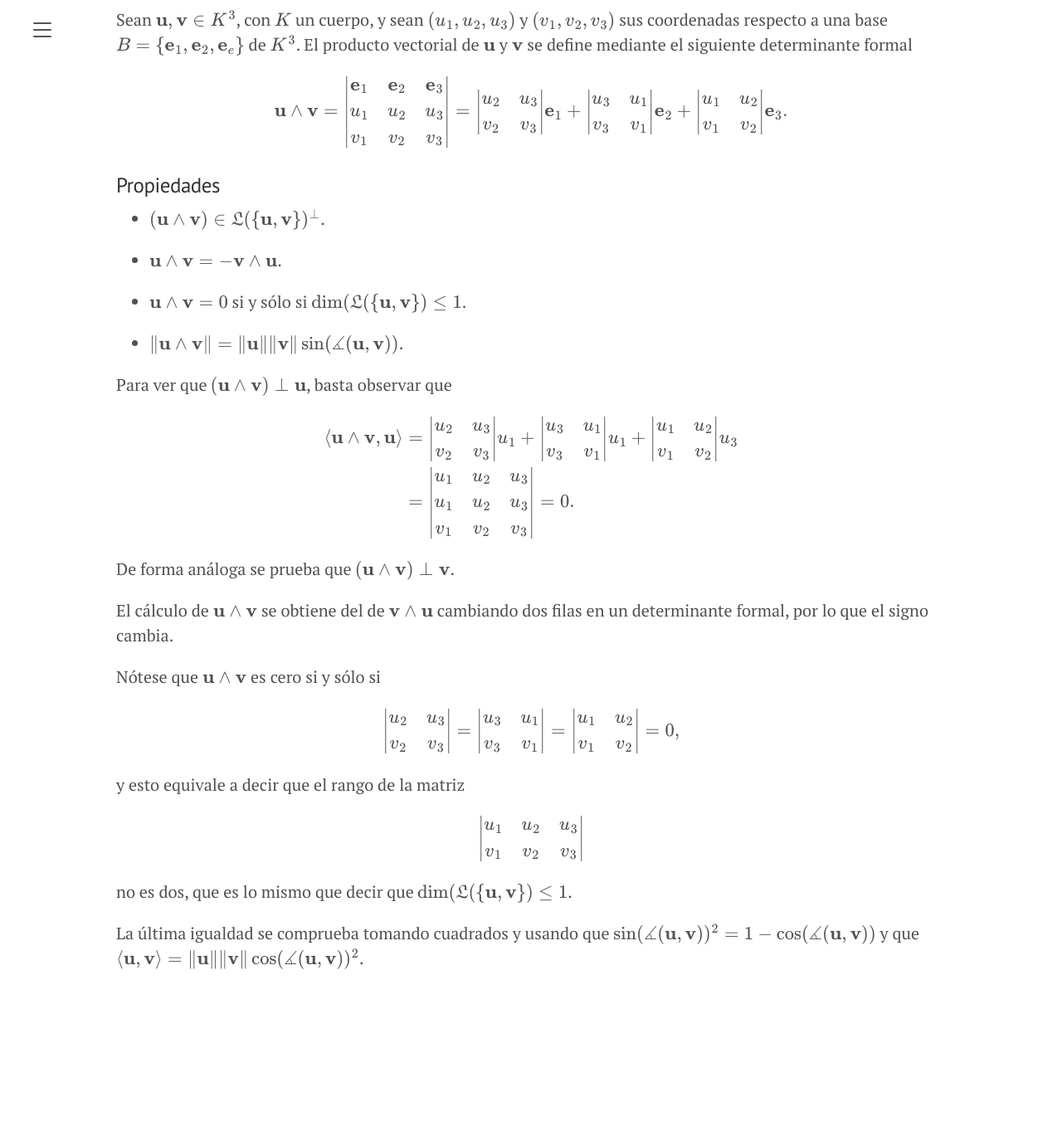
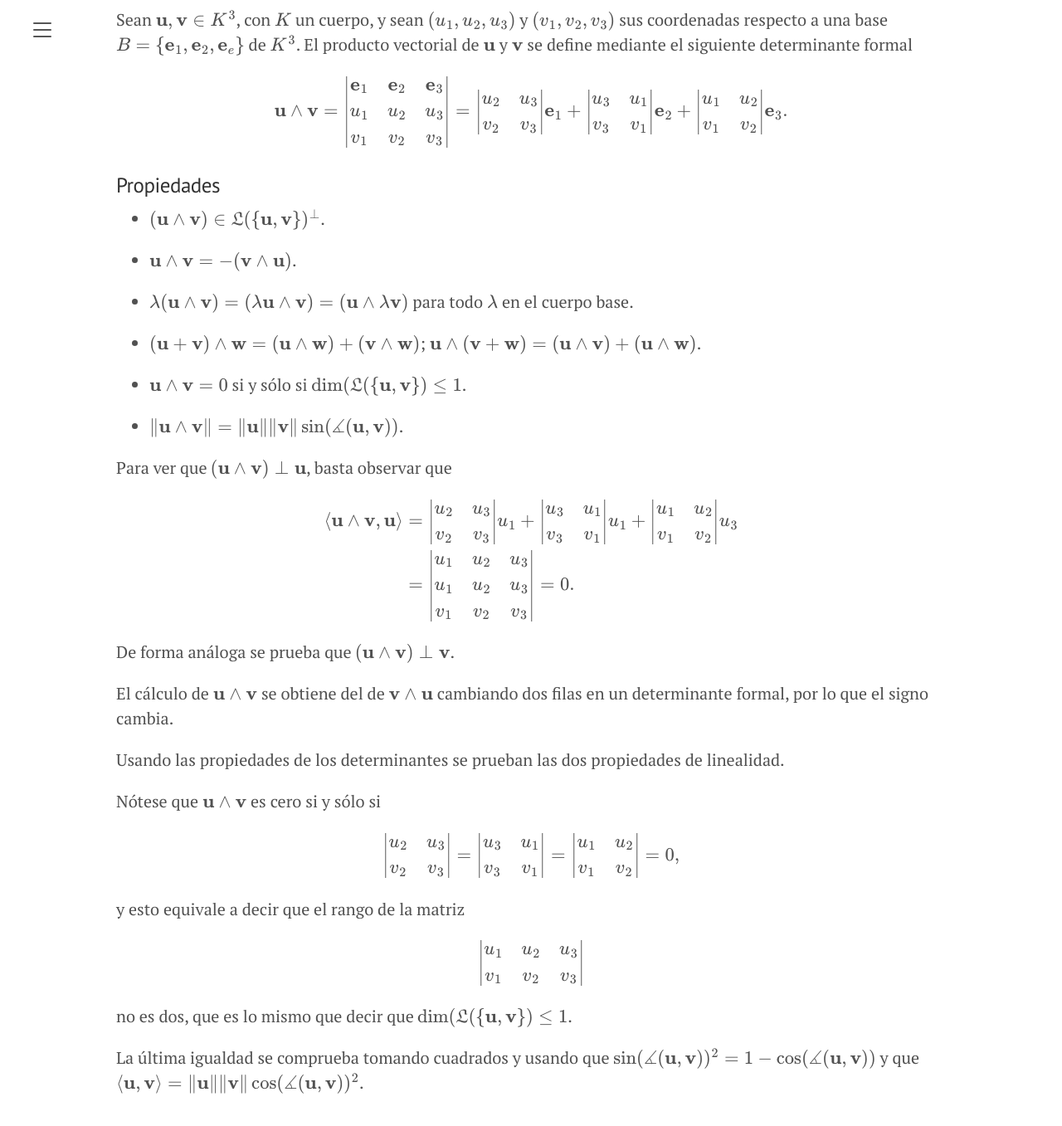
Before and after one commit to pedritomelenas/Algebra-Lineal, a Jekyll site: the page built from 5-afin-euclideo.md, in a window 1280 px wide and 1400 px high, scrolled down 14831 px. Shown: the top 1357 px of the window at 83% size. Built offline with Jekyll 4.4.1, drawn with Linux system fonts in a browser that asks for light colours; before the commit the page ends 16081 px from its top, so only the background shows below that.

Commit message:
más propiedades producto exterior

```diff
--- a/5-afin-euclideo.md
+++ b/5-afin-euclideo.md
@@ -682,7 +682,11 @@ $$
 
 - $(\mathbf{u} \wedge \mathbf{v})\in\mathfrak{L}(\lbrace\mathbf{u},\mathbf{v}\rbrace)^\perp$.
 
-- $\mathbf{u} \wedge \mathbf{v}=-\mathbf{v} \wedge \mathbf{u}$.
+- $\mathbf{u} \wedge \mathbf{v}=-(\mathbf{v} \wedge \mathbf{u})$.
+
+- $\lambda(\mathbf{u}\wedge \mathbf{v})=(\lambda\mathbf{u}\wedge \mathbf{v})=(\mathbf{u}\wedge \lambda\mathbf{v})$ para todo $\lambda$ en el cuerpo base.
+
+- $(\mathbf{u}+\mathbf{v})\wedge \mathbf{w}=(\mathbf{u}\wedge \mathbf{w})+(\mathbf{v}\wedge \mathbf{w})$; $\mathbf{u}\wedge (\mathbf{v}+ \mathbf{w})=(\mathbf{u}\wedge \mathbf{v})+(\mathbf{u}\wedge \mathbf{w})$.
 
 - $\mathbf{u} \wedge \mathbf{v}=0$ si y sólo si $\dim(\mathfrak{L}(\lbrace\mathbf{u},\mathbf{v}\rbrace)\le 1$.
 
@@ -707,6 +711,8 @@ De forma análoga se prueba que $(\mathbf{u}\wedge \mathbf{v})\perp \mathbf{v}$.
 
 El cálculo de $\mathbf{u} \wedge \mathbf{v}$ se obtiene del de $\mathbf{v} \wedge \mathbf{u}$ cambiando dos filas en un determinante formal, por lo que el signo cambia.
 
+Usando las propiedades de los determinantes se prueban las dos propiedades de linealidad.
+
 Nótese que $\mathbf{u}\wedge \mathbf{v}$ es cero si y sólo si
 
 $$
```
